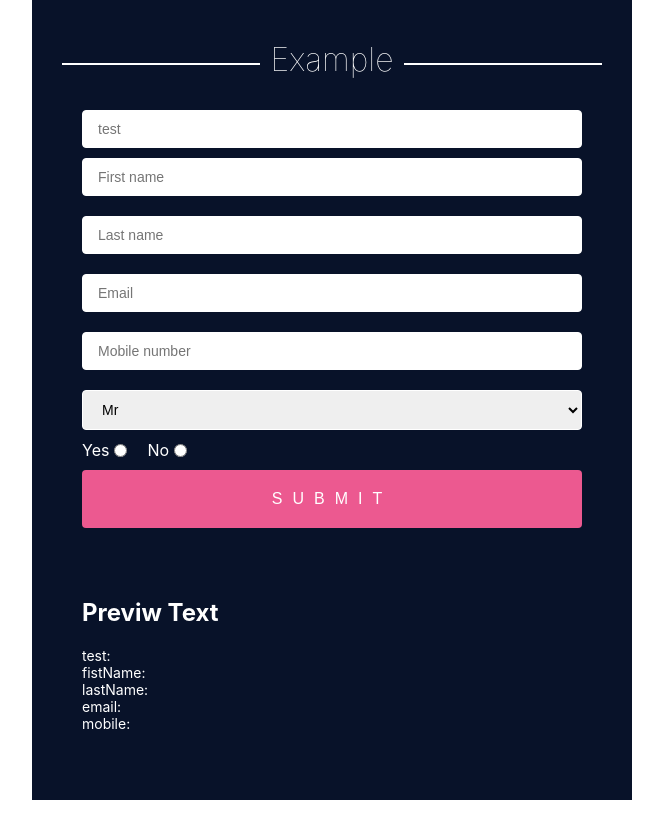
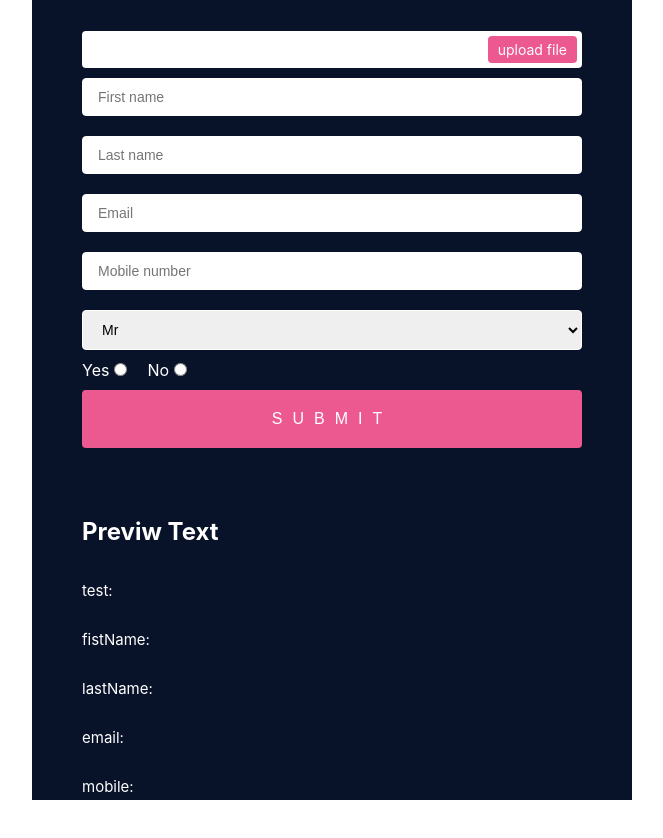
Before and after one commit to frontStudySession/jade, a React app: page / in a window 1280 px wide. Shown: the top 838 px of the page, without its empty margins (308-971 px from the left). Before the commit the page ends 800 px from the top, so only its background shows below. Built offline with nearby package versions, Linux system fonts and the light colour scheme.

Commit message:
add Controller file input

```diff
--- a/src/components/Form.tsx
+++ b/src/components/Form.tsx
@@ -4,12 +4,8 @@ import { zodResolver } from '@hookform/resolvers/zod';
 import { z } from 'zod';
 import { Preview } from './Preview';
 
-//과제
-//1. 폼에  파일 인풋 Controller로 추가 (accept=".txt")
-//https://react-hook-form.com/advanced-usage?#ControlledmixedwithUncontrolledComponents
-
 export type Inputs = {
-  test: string;
+  file: string;
   firstName: string;
   lastName: string;
   email: string;
@@ -58,6 +54,30 @@ const Form = styled.form`
   gap: 10px;
 `;
 
+const Label = styled.label`
+  font-size: 14px;
+  color: white;
+  border-radius: 4px;
+  padding: 5px 10px;
+  background: #ec5990;
+  cursor: pointer;
+`;
+
+const FileWrap = styled.div`
+  display: flex;
+  align-items: center;
+  justify-content: flex-end;
+  background: white;
+  padding: 5px;
+  border-radius: 4px;
+  gap: 10px;
+
+  & > span {
+    color: grey;
+    overflow: hidden;
+  }
+`;
+
 const Input = styled.input.attrs<{ $error?: boolean }>((props) => {
   return {
     className: props.$error ? 'is-error' : undefined,
@@ -90,6 +110,12 @@ const Input = styled.input.attrs<{ $error?: boolean }>((props) => {
   &[type='radio'] {
     margin: 0;
     width: fit-content;
+  }
+
+  &[type='file'] {
+    display: none;
+    width: 0;
+    height: 0;
   }
 
   &.is-error {
@@ -160,8 +186,6 @@ export const FormComponent = () => {
 
   const radioRegister = register('developer', { required: true });
 
-  console.log(errors);
-
   return (
     <FormWrap>
       <TitleWrap>
@@ -171,15 +195,22 @@ export const FormComponent = () => {
       </TitleWrap>
       <Form onSubmit={handleSubmit(onSubmit)}>
         <Controller
-          name="test"
+          name="file"
           control={control}
           render={({ field }) => (
-            <Input
-              type="text"
-              placeholder="test"
-              value={field.value}
-              onChange={field.onChange}
-            />
+            <FileWrap>
+              <span>{field.value}</span>
+              <Label htmlFor="file">upload file</Label>
+              <Input
+                id="file"
+                name="file"
+                type="file"
+                accept=".txt"
+                placeholder="test"
+                value={field.value}
+                onChange={field.onChange}
+              />
+            </FileWrap>
           )}
         />
         <Input
--- a/src/components/Preview.tsx
+++ b/src/components/Preview.tsx
@@ -16,15 +16,15 @@ const PreviewTitle = styled.h2`
 `;
 
 const PreviewText = styled.p`
-  font-size: 14px;
-  margin: 0;
+  font-size: 15px;
+  margin: 0 0 10;
   color: white;
 `;
 
 export const Preview = ({ control }: { control: Control<Inputs> }) => {
   const testWatch = useWatch({
     control,
-    name: 'test',
+    name: 'file',
   });
 
   const firstNameWatch = useWatch({
```
